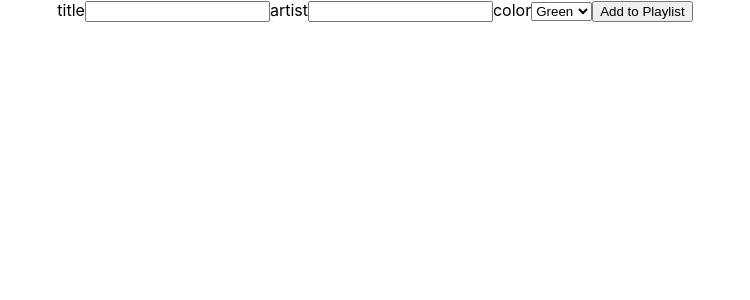
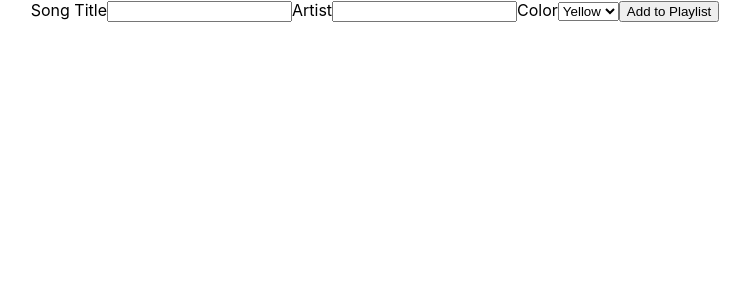
Before and after one commit to mariahschock/Movie-List-React, a React (Create React App) app: page / in a window 1280 px wide. Shown: the top 300 px of the page, without its empty margins (265-1015 px from the left). Built offline with nearby package versions, Linux system fonts and the light colour scheme.

Commit message:
display title/artist/color

```diff
--- a/src/App.js
+++ b/src/App.js
@@ -5,12 +5,34 @@ import Form from './Form';
 function App() {
   const [title, setTitle] = useState('');
   const [artist, setArtist] = useState('');
-  const [color, setColor] = useState('');
+  const [color, setColor] = useState('lemonchiffon');
+  const [allSongs, setAllSongs] = useState([
+    {
+      title: 'All I Want Is to Be With You',
+      artist: 'John Mayer',
+      color: 'lightcyan',
+    }
+  ]);
+  // const [visibleSongs, setVisibleSongs] = useState(allSongs);
+
+
+  function handleSubmit(e) {
+    e.preventDefault();
+
+    const song = {
+      title: title,
+      artist: artist,
+      color: color,
+    };
+
+    const updatedSongs = [...allSongs, song];
+    setAllSongs(updatedSongs);
+  }
 
   return (
     <div className="App">
       <Form
-        // handleSubmit={handleSubmit}
+        handleSubmit={handleSubmit}
         title={title}
         setTitle={setTitle}
         artist={artist}
--- a/src/Form.js
+++ b/src/Form.js
@@ -5,15 +5,15 @@ export default function Form({ handleSubmit, title, setTitle, artist, setArtist,
     <div className="form">
       <form onSubmit={handleSubmit}>
         <label>
-        title
+        Song Title
           <input value={title} onChange={e => setTitle(e.target.value)} />
         </label>
         <label>
-        artist
+        Artist
           <input value={artist} onChange={e => setArtist(e.target.value)} />
         </label>
         <label>
-        color
+        Color
           <select value={color} onChange={e => setColor(e.target.value)} >
             <option value="honeydew">Green</option>
             <option value="lavender">Purple</option>
@@ -23,6 +23,12 @@ export default function Form({ handleSubmit, title, setTitle, artist, setArtist,
         </label>
         <button>Add to Playlist</button>
       </form>
+      <section className="album-preview">
+        <div className="album-art" style={{ background: color }}>
+          <h2>{title}</h2>
+          <p>{artist}</p>
+        </div>
+      </section>
     </div>
   );
 }
```
